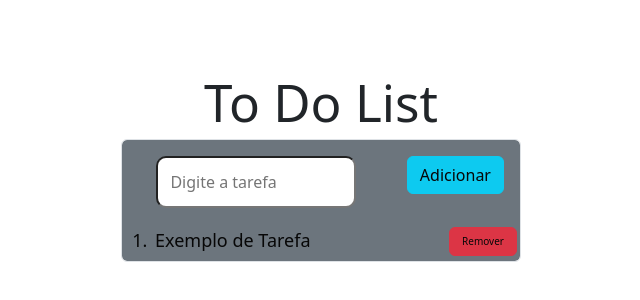
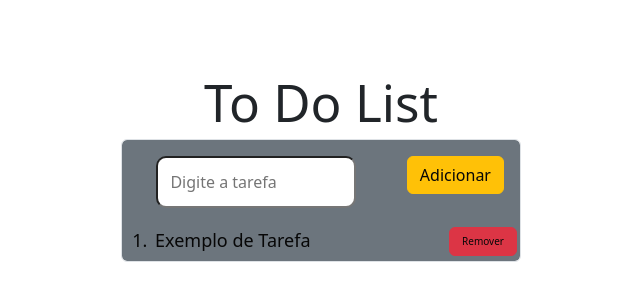
Before and after one commit to AdrianoVolter/To-Do-List, a React (Vite) app: page / in a window 1280 px wide. Shown: the part 232-532 px from the top of the page, without its empty margins (307-947 px from the left). Built offline with nearby package versions, Linux system fonts and the light colour scheme.

Commit message:
To Do list - V.1.1 (ajustes css 3)

```diff
--- a/src/components/CardAdicionar.jsx
+++ b/src/components/CardAdicionar.jsx
@@ -29,7 +29,7 @@ function CardAdicionar({adicionarTarefa}) {
             onChange={(e) => setTarefa(e.target.value)}
         />
         <button
-            className="btn btn-info m-3"
+            className="btn btn-warning m-3 "
             onClick={handleAdicionar}>
                 Adicionar
             </button>
```
